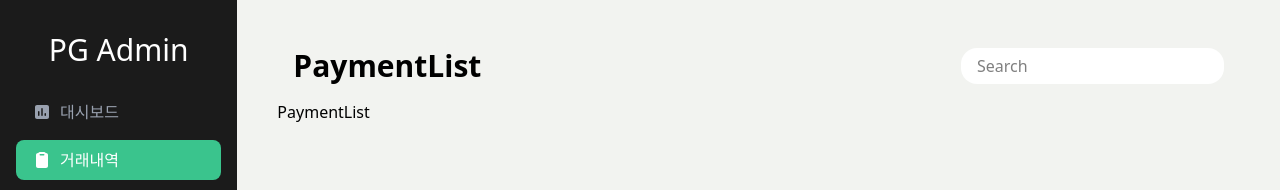
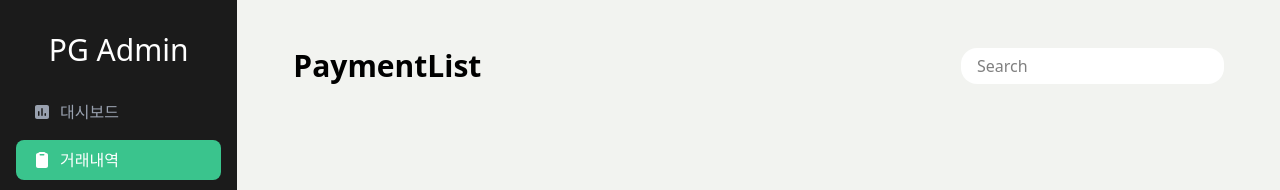
Before and after one commit to josangho99/recruit-dashboard, a React (Vite) app: page /payment-list in a window 1280 px wide. Shown: the top 190 px of the page. Built offline with nearby package versions, Linux system fonts and the light colour scheme.

Commit message:
chore: update charts path

```diff
--- a/src/components/dashboard/Dashboard.tsx
+++ b/src/components/dashboard/Dashboard.tsx
@@ -2,8 +2,8 @@ import Card from "@/components/common/Card";
 import MerchantsRankingList from "@/components/dashboard/MerchantsRankingList";
 import usePaymentData from "@/hooks/usePaymentData";
 import { faClipboardList, faCoins, faPercent, faStore } from "@fortawesome/free-solid-svg-icons";
-import Linechart from "./Linechart";
-import PieChart from "./PieChart";
+import Linechart from "@/components/dashboard/Linechart";
+import PieChart from "@/components/dashboard/PieChart";
 
 function Dashboard() {
   const {
--- a/src/components/payment-list/PaymentList.tsx
+++ b/src/components/payment-list/PaymentList.tsx
@@ -1,5 +1,5 @@
 function PaymentList() {
-  return <div>PaymentList</div>;
+  return <div></div>;
 }
 
 export default PaymentList;
```
